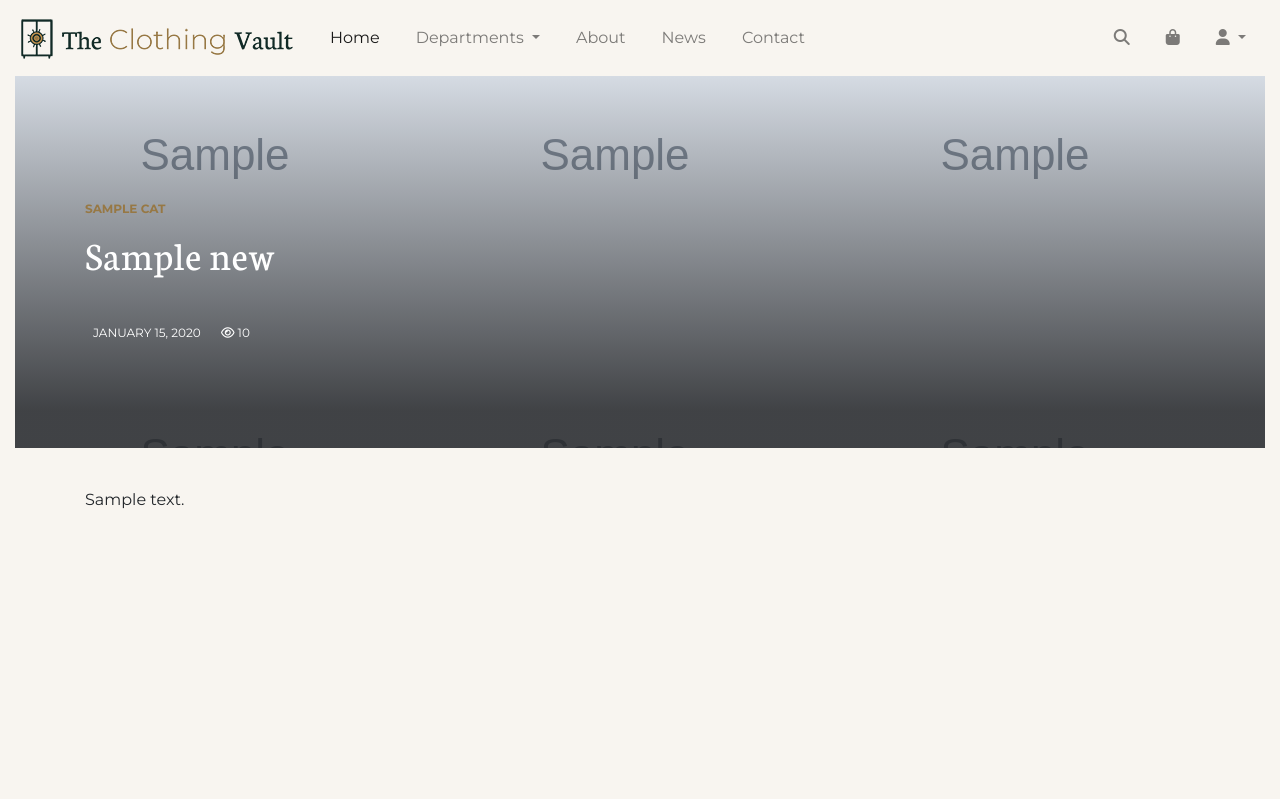
After one commit to deevdz/milestone-project-4-full-stack-dev, a Django app: template blog/templates/newsitem.html in a window 1280 px wide. The commit adds this page. Shown: the top 799 px of the page. Run offline with Django 3.2, Linux system fonts and the light colour scheme; the template is opened without the code that fills it: most values are stand-ins (such as "Sample title", 1, 10 or a date in 2020); grey boxes marked "Sample" are stand-in pictures; data that the repository does not hold is empty; some libraries are stand-ins or nearby versions.

Commit message:
Added News and News Detail Pages

```diff
--- a/auction/urls.py
+++ b/auction/urls.py
@@ -17,11 +17,13 @@ from django.conf.urls import url, include
 from django.contrib import admin
 from django.views.static import serve
 from home.views import index
+from blog import urls as urls_blog
 from .settings import MEDIA_ROOT
 
 urlpatterns = [
     url(r'^tinymce/', include('tinymce.urls')),
     url(r'^admin/', admin.site.urls),
     url(r'^$', index),
+    url(r'^news/', include(urls_blog)),
     url(r'^media/(?P<path>.*)$', serve, {'document_root': MEDIA_ROOT})
 ]
--- /dev/null
+++ b/blog/templates/newsitem.html
@@ -0,0 +1,36 @@
+{% extends 'base.html' %}
+
+{% block content %}
+  <!--News Item Header Area -->
+  <div class="container-fluid">
+    <div id="post-header" class="page-header">
+      <div class="page-header-bg" style="background-image: url({{news.image.url}}); background-position: 0px -71px;" data-stellar-background-ratio="0.5"></div>
+      <div class="container">
+        <div class="row">
+          <div class="col-md-12">
+          <div class="post-category">
+          <a href="#">
+            {% for cat in news.categories.all %}
+                <a href="#">{{cat.title}}</a>
+            {% endfor %}</a>
+          </div>
+          <h1>{{news.title}}</h1>
+          <ul class="post-meta">
+          <li>{{news.published_date |date:"F j, Y"}}</li>
+          <!--<li><i class="fa fa-comments"></i> 3</li>-->
+          <li><i class="fa fa-eye"></i> {{news.views}} </li>
+          </ul>
+          </div>
+        </div>
+      </div>
+    </div>
+  </div>
+  <!--News Item Content Area -->
+  <div class="container">
+    <div class="row">
+      <div class="col-sm-8 mt-40 mb-80">
+        <p>{{news.content | safe}}</p>
+      </div>
+    </div>
+  </div>
+{% endblock %}
--- /dev/null
+++ b/blog/urls.py
@@ -0,0 +1,7 @@
+from django.conf.urls import url, include
+from .views import news, news_detail
+
+urlpatterns = [
+    url(r'^$', news, name='news'),
+    url(r'^(?P<pk>\d+)/$', news_detail, name='news_detail')
+]
--- a/home/views.py
+++ b/home/views.py
@@ -3,8 +3,8 @@ from blog.models import Blog
 
 # Create your views here.
 def index(request):
-    """A view that displays the index page"""
-    featured = Blog.objects.filter(featured=True)
+    """A view that displays the Homepage"""
+    featured = Blog.objects.filter(featured=True).order_by('-created_date')[:3]
     context = {
             'object_list': featured
             }
--- a/static/css/custom.css
+++ b/static/css/custom.css
@@ -210,8 +210,72 @@ nav.scrollnav {
     font-size: 18px;
 }
 
+.post .post-title a {
+    color:#112a26;
+}
+
 .post .post-meta {
     margin-bottom: 10px;
+}
+
+.post-meta li {
+    display: inline-block;
+    color: #97989b;
+    font-size: 12px;
+    text-transform: uppercase;
+}
+
+/*News Details Page Styles */
+#post-header {
+    padding-top: 120px;
+    padding-bottom: 80px;
+}
+
+.page-header {
+    position: relative;
+    margin: 0;
+    padding-top: 120px;
+    padding-bottom: 80px;
+    background-color: #1b1c1e;
+}
+
+.page-header .page-header-bg {
+    position: absolute;
+    top: 0;
+    left: 0;
+    right: 0;
+    bottom: 0;
+}
+
+.page-header .page-header-bg::after {
+    content: "";
+    position: absolute;
+    left: 0;
+    right: 0;
+    top: 0;
+    bottom: 0;
+    background: -webkit-gradient(linear, left top, left bottom, from(rgba(27, 28, 30, 0)), color-stop(90%, rgba(27, 28, 30, 0.8)));
+    background: linear-gradient(180deg, rgba(27, 28, 30, 0) 0%, rgba(27, 28, 30, 0.8) 90%);
+}
+
+.page-header .post-category {
+    margin-bottom: 10px;
+}
+
+.post-category a {
+    color: #977844;
+    font-weight: 700;
+    font-size: 12px;
+    text-transform: uppercase;
+}
+
+.page-header h1 {
+    font-size: 41.053px;
+    color: #FFF;
+}
+
+.page-header .post-meta li {
+    color: #fff;
 }
 
 .post-meta li {
--- a/templates/base.html
+++ b/templates/base.html
@@ -16,7 +16,7 @@
 </head>
 <body>
     <nav id="navigation" class="navbar sticky-top navbar-expand-lg navbar-light">
-      <a class="navbar-brand" href="#"><img src="/static/img/the-clothes-vault-logo-site.png" alt="The Clothing Vault Logo"></a>
+      <a class="navbar-brand" href="/"><img src="/static/img/the-clothes-vault-logo-site.png" alt="The Clothing Vault Logo"></a>
       <button class="navbar-toggler" type="button" data-toggle="collapse" data-target="#navbarSupportedContent"
         aria-controls="navbarSupportedContent" aria-expanded="false" aria-label="Toggle navigation">
         <span class="navbar-toggler-icon"></span>
@@ -24,7 +24,7 @@
       <div class="collapse navbar-collapse" id="navbarSupportedContent">
         <ul class="navbar-nav mr-auto">
           <li class="nav-item active">
-            <a class="nav-link" href="#">Home <span class="sr-only">(current)</span></a>
+            <a class="nav-link" href="/">Home <span class="sr-only">(current)</span></a>
           </li>
           <li class="nav-item dropdown">
             <a class="nav-link dropdown-toggle" id="navbarDropdownMenuLink" data-toggle="dropdown" aria-haspopup="true"
@@ -40,7 +40,7 @@
             <a class="nav-link" href="#">About</a>
           </li>
           <li class="nav-item">
-            <a class="nav-link" href="#">News</a>
+            <a class="nav-link" href="{% url 'news' %}">News</a>
           </li>
           <li class="nav-item">
             <a class="nav-link" href="#">Contact</a>
```
Also changed, not shown: blog/templates/news.html (added, +33 -0 lines), blog/views.py (+19 -1 lines), home/templates/index.html (+5 -4 lines), blog/migrations/0001_initial.py, media/img/test-image_Nk5s2bx.jpg (added), media/img/test-image_ecvRHI1.jpg (added), media/img/test-image_hoh9UrY.jpg (added), media/img/test-image_mq5wJgT.jpg (added), media/img/test-image_y21ZNs4.jpg (added).
